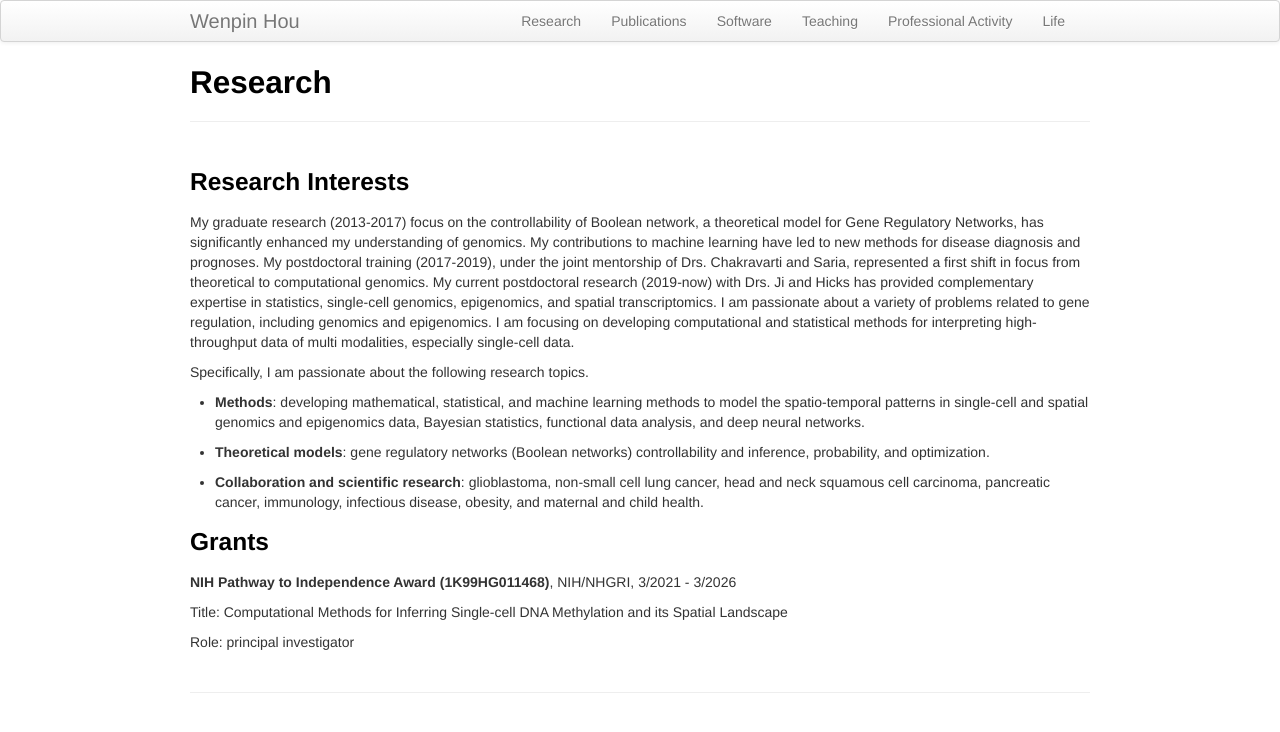
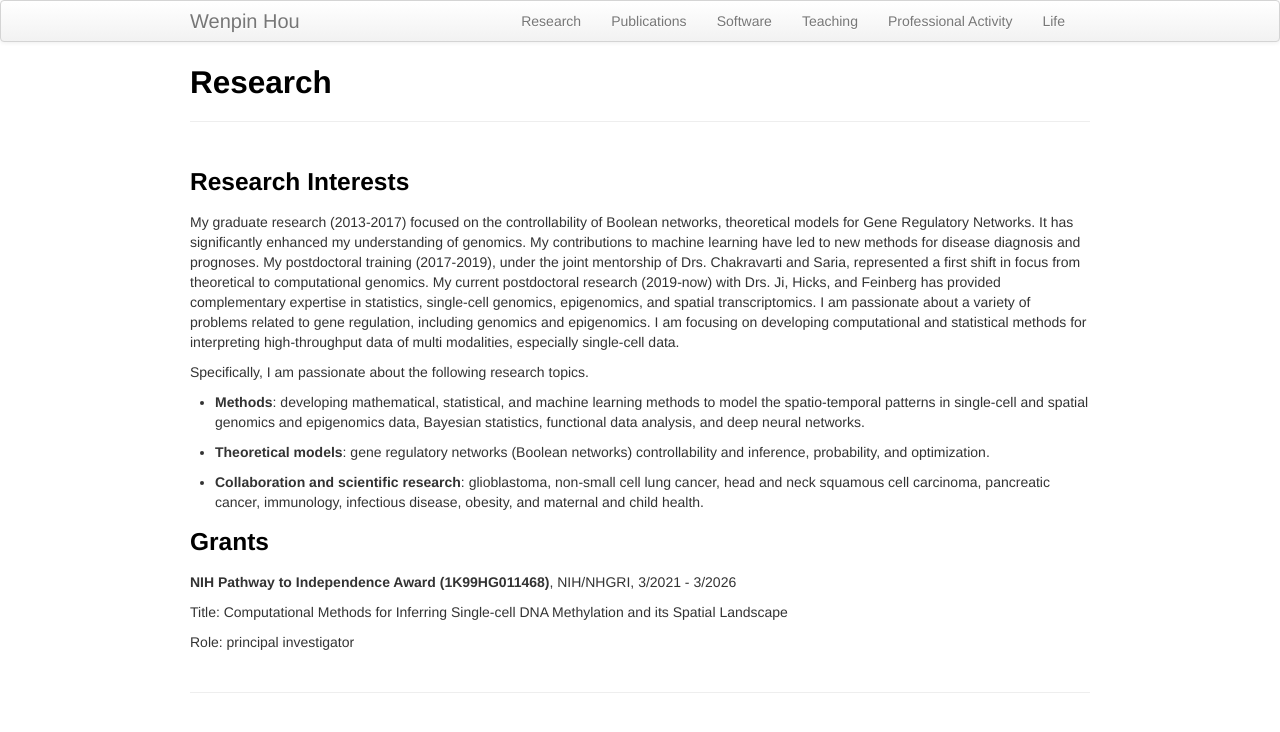
Before and after one commit to Winnie09/Wenpin_Hou, a Jekyll site: the page built from pages/research.md, in a window 1280 px wide. Shown: the top 732 px of the page. Built offline with Jekyll 4.4.1, drawn with Linux system fonts in a browser that asks for light colours.

Commit message:
Update research.md

```diff
--- a/pages/research.md
+++ b/pages/research.md
@@ -5,10 +5,10 @@ title: Research
 
 ### Research Interests
 
-My graduate research (2013-2017) focus on the controllability of Boolean network, a theoretical model for Gene Regulatory Networks, has significantly enhanced my understanding of genomics. My contributions to machine learning have led to new methods for disease diagnosis and prognoses.
+My graduate research (2013-2017) focused on the controllability of Boolean networks, theoretical models for Gene Regulatory Networks. It has significantly enhanced my understanding of genomics. My contributions to machine learning have led to new methods for disease diagnosis and prognoses.
 My postdoctoral training (2017-2019), under the joint mentorship of Drs. Chakravarti and Saria,
 represented a first shift in focus from theoretical to computational genomics.
-My current postdoctoral research (2019-now) with Drs. Ji and Hicks has provided complementary expertise in statistics, single-cell genomics, epigenomics, and spatial transcriptomics. I am passionate about a variety of problems related to gene regulation, including genomics and epigenomics. I am focusing on developing computational and statistical methods for interpreting high-throughput data of multi modalities, especially single-cell data.
+My current postdoctoral research (2019-now) with Drs. Ji, Hicks, and Feinberg has provided complementary expertise in statistics, single-cell genomics, epigenomics, and spatial transcriptomics. I am passionate about a variety of problems related to gene regulation, including genomics and epigenomics. I am focusing on developing computational and statistical methods for interpreting high-throughput data of multi modalities, especially single-cell data.
 
 Specifically, I am passionate about the following research topics.
 
```
